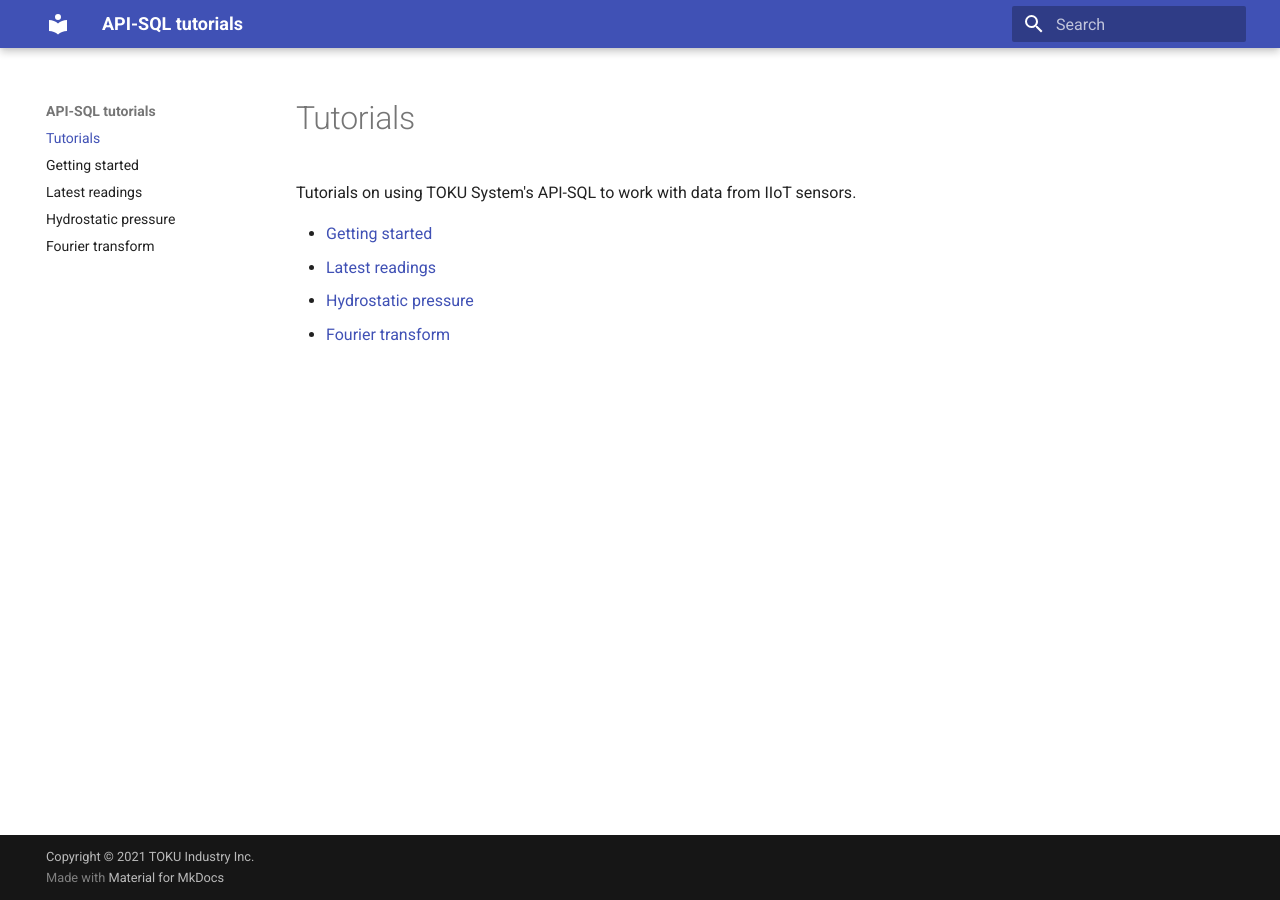
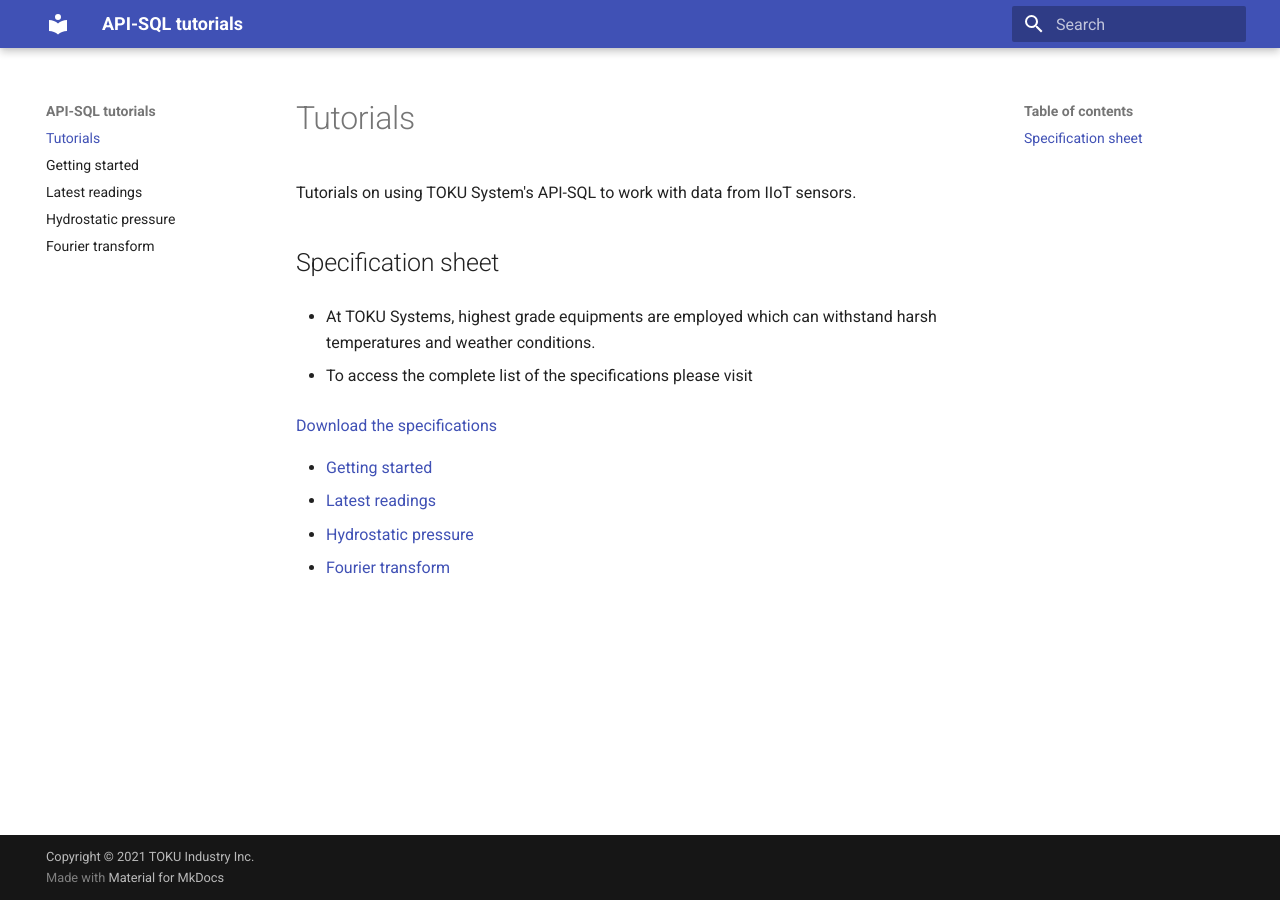
Before and after one commit to TOKU-Systems/tutorials, an MkDocs documentation site: the page built from docs/index.md, in a window 1280 px wide. Built offline with MkDocs 1.6.1 and Material for MkDocs 9.7.7, drawn with Linux system fonts in a browser that asks for light colours.

```diff
--- a/docs/index.md
+++ b/docs/index.md
@@ -1,6 +1,15 @@
 # Tutorials
 
 Tutorials on using TOKU System's API-SQL to work with data from IIoT sensors.
+
+## Specification sheet
+
+- At TOKU Systems, highest grade equipments are employed which can withstand harsh
+temperatures and weather conditions.
+
+- To access the complete list of the specifications please visit
+
+[Download the specifications](https://tokuindustry.com/wp-content/uploads/2020/07/Specifications-July-9-2020.pdf)
 
 - [Getting started](setup/)
 - [Latest readings](latest-readings/)
```
Also changed, not shown: docs/fourier-transform/index.md (+0 -7 lines), docs/Fourier plot/Figure_1.png (added), 3 other files.
